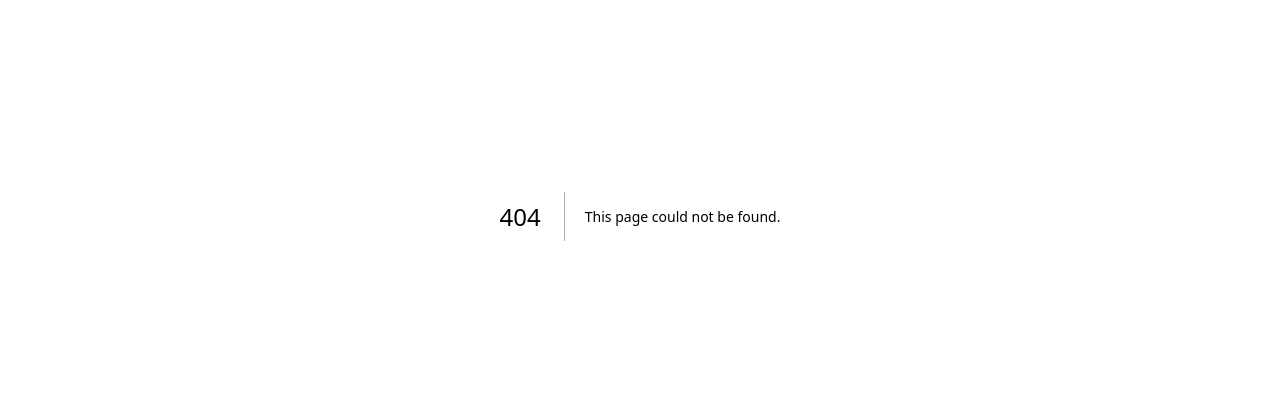
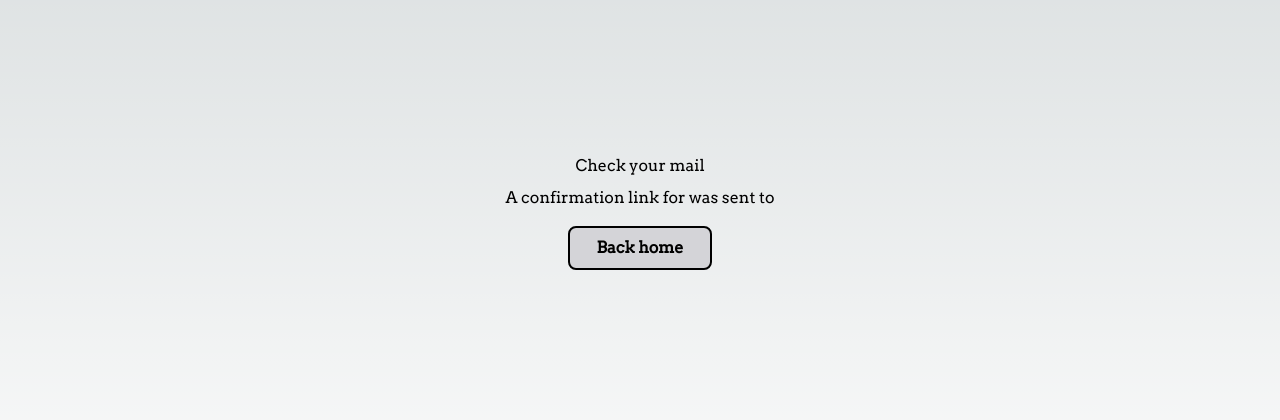
Before and after one commit to nilsfs7/fsmeet-frontend, a Next.js app: page /registration/pending in a window 1280 px wide. Before the commit this address had no page. Shown: the part 184-604 px from the top of the page. Built offline with nearby package versions, Linux system fonts and the light colour scheme.

Commit message:
registration: registration pending page

```diff
--- a/pages/account/index.tsx
+++ b/pages/account/index.tsx
@@ -66,7 +66,7 @@ const Account = ({ session }: any) => {
     async function fetchUser() {
       const res = await fetch(`${process.env.NEXT_PUBLIC_BACKEND_URL}/v1/users/${session?.user?.username}`);
       const user = await res.json();
-      console.log(user);
+
       setImageUrl(user.imageUrl);
       if (user.instagramHandle) {
         setInstagramHandle(user.instagramHandle);
--- a/pages/registration/index.tsx
+++ b/pages/registration/index.tsx
@@ -3,11 +3,13 @@ import { useState } from 'react';
 import TextButton from '@/components/common/TextButton';
 import TextInput from '@/components/common/TextInput';
 import bcrypt from 'bcryptjs';
+import router from 'next/router';
 
 const Register: NextPage = () => {
   const [username, setUsername] = useState('');
   const [email, setEmail] = useState('');
   const [password, setPassword] = useState('');
+  const [error, setError] = useState('');
 
   const handleInputChangeUsername = (event: any) => {
     const uname: string = event.target.value;
@@ -31,6 +33,8 @@ const Register: NextPage = () => {
   };
 
   const handleCreateClicked = async () => {
+    setError('');
+
     const responseCreateUser = await fetch(`${process.env.NEXT_PUBLIC_BACKEND_URL}/v1/users`, {
       method: 'POST',
       body: JSON.stringify({ username: username, email: email, password: password }),
@@ -39,8 +43,11 @@ const Register: NextPage = () => {
       },
     });
 
-    if (responseCreateUser.status != 201) {
+    if (responseCreateUser.status == 201) {
+      router.replace(`registration/pending?username=${username}&email=${email}`);
+    } else {
       const error = await responseCreateUser.json();
+      setError(error.message);
       console.log(error.message);
     }
   };
@@ -82,6 +89,12 @@ const Register: NextPage = () => {
         <div className="flex justify-center py-2">
           <TextButton text="Sign Up" onClick={handleCreateClicked} />
         </div>
+
+        {error != '' && (
+          <div className="flex justify-center py-2">
+            <label className="text-dark-red">{error}</label>
+          </div>
+        )}
       </div>
     </>
   );
--- /dev/null
+++ b/pages/registration/pending.tsx
@@ -0,0 +1,27 @@
+import { NextPage } from 'next';
+import TextButton from '@/components/common/TextButton';
+import { useRouter } from 'next/router';
+import Link from 'next/link';
+
+const RegistrationPending: NextPage = () => {
+  const router = useRouter();
+  const { username, email } = router.query;
+
+  return (
+    <>
+      <div className={'flex h-screen columns-1 flex-col items-center justify-center'}>
+        <div className="m-2">Check your mail</div>
+        <div>A confirmation link for {username} was sent to</div>
+        <div>{email}</div>
+
+        <div className="m-2 flex justify-center py-2">
+          <Link href="/">
+            <TextButton text="Back home" />
+          </Link>
+        </div>
+      </div>
+    </>
+  );
+};
+
+export default RegistrationPending;
```
